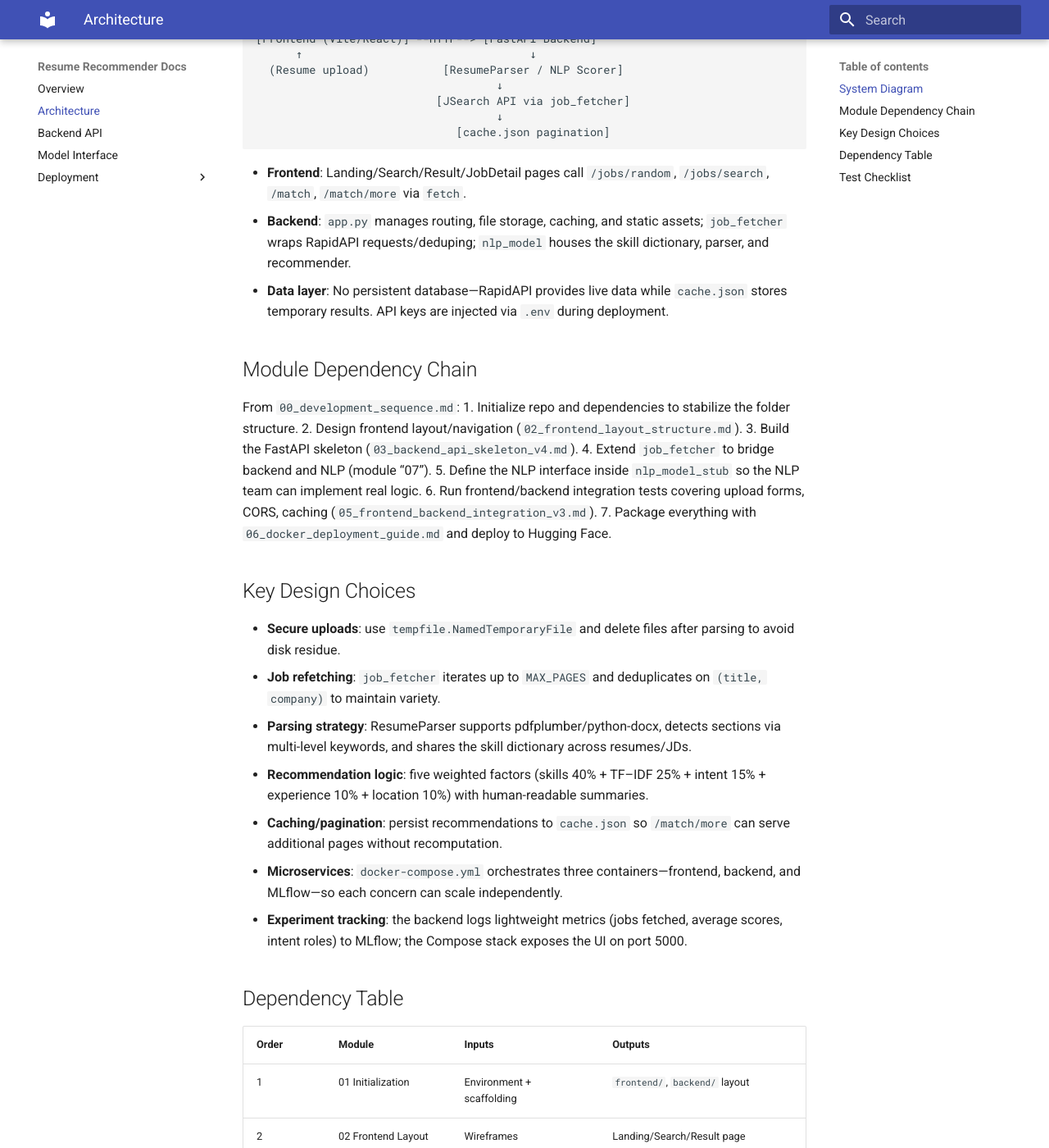
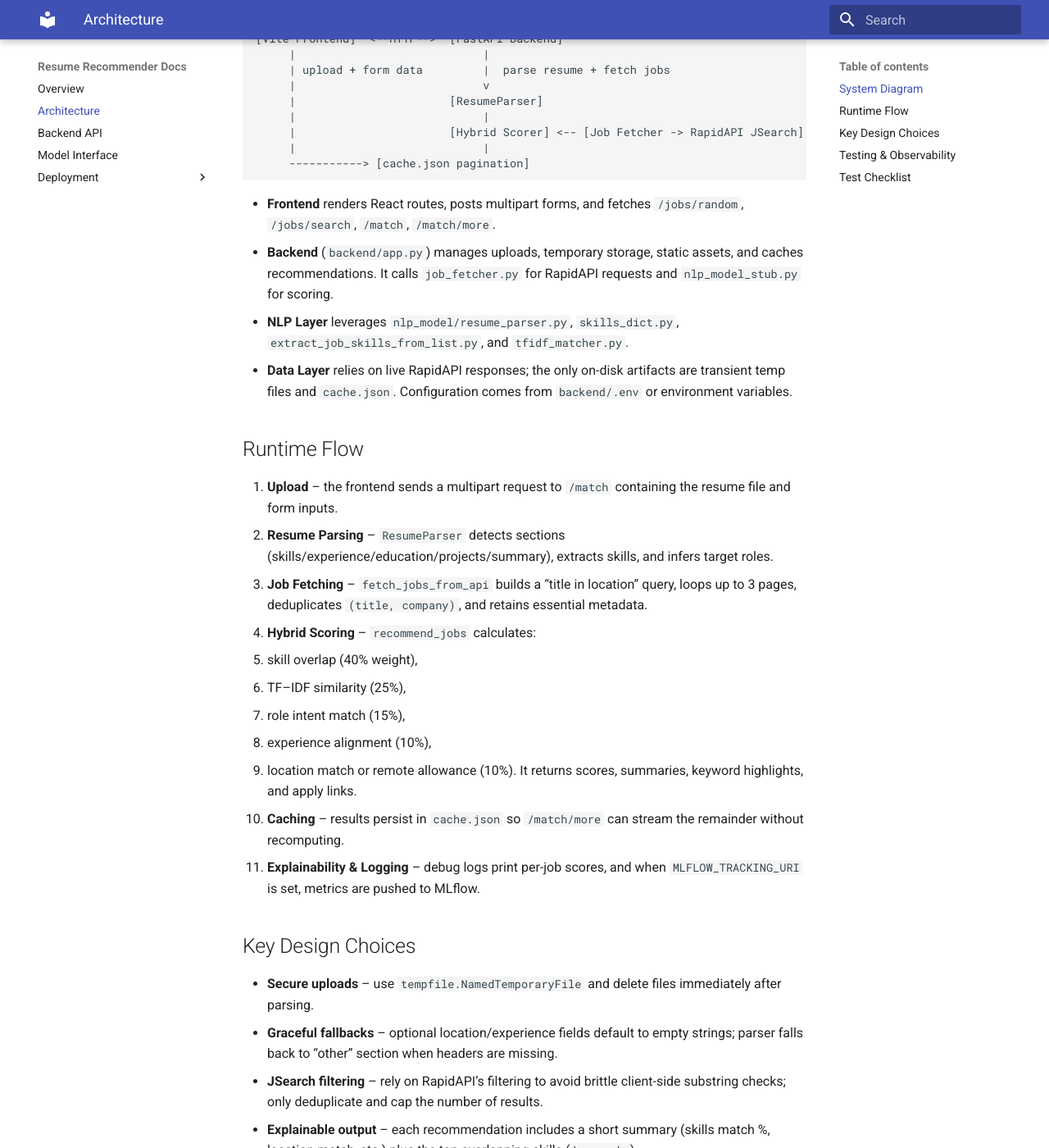
Before and after one commit to Leonay07/resume-recommender, an MkDocs documentation site: the page built from docs/architecture.md, in a window 1280 px wide and 1400 px high, scrolled down 203 px. Shown: the whole window at 82% size. Built offline with MkDocs 1.6.1 and Material for MkDocs 9.7.7, drawn with Linux system fonts in a browser that asks for light colours; some of the changed text lies outside the part shown.

Commit message:
update static website

````diff
--- a/docs/architecture.md
+++ b/docs/architecture.md
@@ -1,48 +1,49 @@
-# Architecture & Execution Order
+# Architecture
 
 ## System Diagram
 ```
-[Frontend (Vite/React)] --HTTP--> [FastAPI Backend]
-      ↑                                  ↓
-  (Resume upload)           [ResumeParser / NLP Scorer]
-                                    ↓
-                           [JSearch API via job_fetcher]
-                                    ↓
-                              [cache.json pagination]
+[Vite Frontend]  <--HTTP-->  [FastAPI Backend]
+     |                            |
+     | upload + form data         |  parse resume + fetch jobs
+     |                            v
+     |                       [ResumeParser]
+     |                            |
+     |                       [Hybrid Scorer] <-- [Job Fetcher -> RapidAPI JSearch]
+     |                            |
+     -----------> [cache.json pagination]
 ```
-- **Frontend**: Landing/Search/Result/JobDetail pages call `/jobs/random`, `/jobs/search`, `/match`, `/match/more` via `fetch`.
-- **Backend**: `app.py` manages routing, file storage, caching, and static assets; `job_fetcher` wraps RapidAPI requests/deduping; `nlp_model` houses the skill dictionary, parser, and recommender.
-- **Data layer**: No persistent database—RapidAPI provides live data while `cache.json` stores temporary results. API keys are injected via `.env` during deployment.
+- **Frontend** renders React routes, posts multipart forms, and fetches `/jobs/random`, `/jobs/search`, `/match`, `/match/more`.
+- **Backend** (`backend/app.py`) manages uploads, temporary storage, static assets, and caches recommendations. It calls `job_fetcher.py` for RapidAPI requests and `nlp_model_stub.py` for scoring.
+- **NLP Layer** leverages `nlp_model/resume_parser.py`, `skills_dict.py`, `extract_job_skills_from_list.py`, and `tfidf_matcher.py`.
+- **Data Layer** relies on live RapidAPI responses; the only on-disk artifacts are transient temp files and `cache.json`. Configuration comes from `backend/.env` or environment variables.
 
-## Module Dependency Chain
-From `00_development_sequence.md`:
-1. Initialize repo and dependencies to stabilize the folder structure.
-2. Design frontend layout/navigation (`02_frontend_layout_structure.md`).
-3. Build the FastAPI skeleton (`03_backend_api_skeleton_v4.md`).
-4. Extend `job_fetcher` to bridge backend and NLP (module “07”).
-5. Define the NLP interface inside `nlp_model_stub` so the NLP team can implement real logic.
-6. Run frontend/backend integration tests covering upload forms, CORS, caching (`05_frontend_backend_integration_v3.md`).
-7. Package everything with `06_docker_deployment_guide.md` and deploy to Hugging Face.
+## Runtime Flow
+1. **Upload** – the frontend sends a multipart request to `/match` containing the resume file and form inputs.
+2. **Resume Parsing** – `ResumeParser` detects sections (skills/experience/education/projects/summary), extracts skills, and infers target roles.
+3. **Job Fetching** – `fetch_jobs_from_api` builds a “title in location” query, loops up to 3 pages, deduplicates `(title, company)`, and retains essential metadata.
+4. **Hybrid Scoring** – `recommend_jobs` calculates:
+   - skill overlap (40% weight),
+   - TF–IDF similarity (25%),
+   - role intent match (15%),
+   - experience alignment (10%),
+   - location match or remote allowance (10%).
+   It returns scores, summaries, keyword highlights, and apply links.
+5. **Caching** – results persist in `cache.json` so `/match/more` can stream the remainder without recomputing.
+6. **Explainability & Logging** – debug logs print per-job scores, and when `MLFLOW_TRACKING_URI` is set, metrics are pushed to MLflow.
 
 ## Key Design Choices
-- **Secure uploads**: use `tempfile.NamedTemporaryFile` and delete files after parsing to avoid disk residue.
-- **Job refetching**: `job_fetcher` iterates up to `MAX_PAGES` and deduplicates on `(title, company)` to maintain variety.
-- **Parsing strategy**: ResumeParser supports pdfplumber/python-docx, detects sections via multi-level keywords, and shares the skill dictionary across resumes/JDs.
-- **Recommendation logic**: five weighted factors (skills 40% + TF–IDF 25% + intent 15% + experience 10% + location 10%) with human-readable summaries.
-- **Caching/pagination**: persist recommendations to `cache.json` so `/match/more` can serve additional pages without recomputation.
-- **Microservices**: `docker-compose.yml` orchestrates three containers—frontend, backend, and MLflow—so each concern can scale independently.
-- **Experiment tracking**: the backend logs lightweight metrics (jobs fetched, average scores, intent roles) to MLflow; the Compose stack exposes the UI on port 5000.
+- **Secure uploads** – use `tempfile.NamedTemporaryFile` and delete files immediately after parsing.
+- **Graceful fallbacks** – optional location/experience fields default to empty strings; parser falls back to “other” section when headers are missing.
+- **JSearch filtering** – rely on RapidAPI’s filtering to avoid brittle client-side substring checks; only deduplicate and cap the number of results.
+- **Explainable output** – each recommendation includes a short summary (skills match %, location match, etc.) plus the top overlapping skills (`keywords`).
+- **Microservices readiness** – Compose separates front/back-end and MLflow so each service can scale or be replaced independently.
+- **Deployment parity** – the root `Dockerfile` mirrors the backend container used in Compose, ensuring Hugging Face behaves the same as local builds.
 
-## Dependency Table
-| Order | Module | Inputs | Outputs |
-|-------|--------|--------|---------|
-| 1 | 01 Initialization | Environment + scaffolding | `frontend/`, `backend/` layout |
-| 2 | 02 Frontend Layout | Wireframes | Landing/Search/Result page skeletons |
-| 3 | 03 Backend API | FastAPI | `jobs/*`, `match` endpoints |
-| 4 | 07 Backend⇄NLP | Module 03 | `job_fetcher` + model pipeline |
-| 5 | 05 Model Stub | Module 07 | `recommend_jobs` contract |
-| 6 | 04 FE-BE Integration | 02 + 03 + 05 | Integration artifacts, API docs |
-| 7 | 06 Deployment Guide | All modules | Dockerfile, HF deployment steps |
+## Testing & Observability
+- `tests/test_resume_parser.py` validates section parsing and skill extraction.
+- `tests/test_recommend_jobs.py` ensures skill-aligned jobs outrank unrelated ones and that the recommender returns complete metadata.
+- Logging is centralized via `logging.basicConfig` in `backend/app.py`; `job_fetcher.py` and `nlp_model_stub.py` emit informational statements for debugging RapidAPI queries and scoring breakdowns.
+- MLflow logging can be toggled by setting `MLFLOW_TRACKING_URI` (Compose does this automatically).
 
 ## Test Checklist
 - Job API: inspect `DEBUG` logs and ensure at least 10 results after deduping.
--- a/docs/backend/api.md
+++ b/docs/backend/api.md
@@ -1,10 +1,16 @@
 # Backend API Specification
 
-Summarized from `03_backend_api_skeleton_v4.md`.
+The FastAPI app is defined in `backend/app.py` and exposes four public routes. The service entry point (used by Docker/HF) is:
 
-## Service Entry Point
-- `uvicorn app:app --host 0.0.0.0 --port 7860`
-- `backend/.env` must define `RAPID_API_KEY` and `RAPID_API_HOST`
+```
+uvicorn backend.app:app --host 0.0.0.0 --port 7860
+```
+
+`backend/.env` (or environment variables) must include:
+```
+RAPID_API_KEY=...
+RAPID_API_HOST=jsearch.p.rapidapi.com
+```
 
 ## Route Overview
 | Path | Method | Description |
@@ -15,32 +21,25 @@ Summarized from `03_backend_api_skeleton_v4.md`.
 | `/match/more` | GET | Read `cache.json` for the remaining results |
 
 ### `/jobs/random`
-- Input: none
-- Output: `{"results": [JobItem]}` where each item contains `title/company/location/description/apply_link`
-- Logic: pick a predefined job title/location pair, call RapidAPI, and sample 10 entries.
+- **Input:** none
+- **Output:** `{"results": [JobItem]}` with `title`, `company`, `location`, `description`, `apply_link`.
+- **Logic:** fetch “Data Scientist” jobs via RapidAPI and return a random sample of up to 10 entries.
 
 ### `/jobs/search`
-Query params:
-- `title` (str)
-- `location` (str)
-
-Flow:
-1. Build `query = f"{title} in {location}"`.
-2. Iterate up to `MAX_PAGES`, deduplicating on `(title, company)`.
-3. Continue paging until at least `MIN_RESULTS` remain.
+- **Query params:** `title`, `location` (may be empty strings).
+- **Flow:** construct `f"{title} in {location}"`, fetch up to `MAX_PAGES=3`, deduplicate `(title, company)`, and return the first `MIN_RESULTS` matches.
 
 ### `/match`
-Multipart form fields: `file` (UploadFile), `title`, `location`, `experience`.
-
-Steps:
-1. Save the upload to a temp file and parse it with `ResumeParser`.
-2. Call `fetch_jobs_from_api` to retrieve job listings.
-3. Invoke `recommend_jobs` (nlp_model_stub) to compute the five scores.
-4. Persist full results to `cache.json` and return `results[:10]`.
+- **Fields (multipart):** `file` (UploadFile), `title`, `location` (optional), `experience` (optional).
+- **Flow:**
+  1. Store the file in a temp path and parse it via `ResumeParser`.
+  2. Fetch jobs for the given title/location.
+  3. Run `recommend_jobs` to score jobs and produce summaries.
+  4. Cache the full list to `cache.json` and return the top 10.
 
 ### `/match/more`
-- Input: none (current version returns the entire cache; `offset/limit` can be added later).
-- Output: the cached list from the last `/match` call, or an empty list when cache is missing.
+- **Input:** none.
+- **Output:** entire cache from the last `/match` call; empty list if cache is missing or unreadable.
 
 ## Data Contract
 ```json
@@ -61,20 +60,13 @@ Steps:
 }
 ```
 
-## job_fetcher Logic
-- `MIN_RESULTS=10`, `MAX_PAGES=3`.
-- Reads RapidAPI credentials from `.env`.
-- Deduplicates using `seen_keys` to avoid repeated `(title, company)` pairs.
-- `fetch_random_jobs` defaults to “Data Scientist” and samples 10 entries.
-
-## Caching Strategy
-- File path: `backend/cache.json`
-- Write: overwrite in `/match` after computing scores.
-- Read: `/match/more`
-- Failure guard: return `{"results": []}` when parsing fails or file is missing.
+## Implementation Notes
+- `job_fetcher.py` handles pagination, deduplication, and random sampling (for `/jobs/random`). RapidAPI credentials are loaded via `python-dotenv`.
+- `cache.json` lives in `backend/` (the same directory as `app.py`). The API uses `pathlib` to ensure the file is resolved correctly whether running locally or inside Docker.
+- CORS is configured to allow all origins since Hugging Face serves the frontend and backend from different domains during development.
 
 ## Testing Tips
-1. Mock RapidAPI responses to verify deduplication.
-2. Use sample resumes to check the shape of `recommend_jobs` outputs.
-3. Hit `/match/more` multiple times to confirm cache reuse.
-4. Run `curl` inside Docker to validate CORS and multipart handling.
+1. Mock RapidAPI responses to verify deduplication and job field normalization.
+2. Use synthetic resumes to ensure `recommend_jobs` returns skills, summaries, and keywords.
+3. Exercise `/match/more` after multiple `/match` calls to confirm caching works.
+4. In Docker, run `curl -F "file=@resume.pdf" -F "title=..." http://localhost:7860/match` to validate multipart uploads end-to-end.
````
Also changed, not shown: README.md (+1 -1 lines), docs/deployment/hf.md (+0 -2 lines), docs/index.md (+16 -19 lines), docs/model/interface.md (+2 -5 lines), 1 other file.
